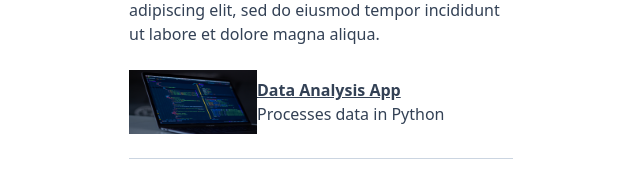
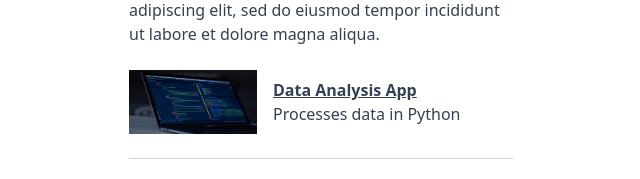
Before and after one commit to StephanieKSanchez/simple-portfolio-site, a Next.js app: page / in a window 1280 px wide. Shown: the part 388-567 px from the top of the page, without its empty margins (319-959 px from the left). Built offline with nearby package versions, Linux system fonts and the light colour scheme.

Commit message:
added space b/w pic & desc using gap in the flexboxx

```diff
--- a/components/project-preview.tsx
+++ b/components/project-preview.tsx
@@ -5,7 +5,7 @@ const ProjectPreview = () => {
   const desc: string = "Processes data in Python";
 
   return (
-    <div className="flex">
+    <div className="flex gap-4">
       <div className="relative w-32 h-16">
         <Image src={"/coding.jpg"} layout="fill" />
       </div>
```
